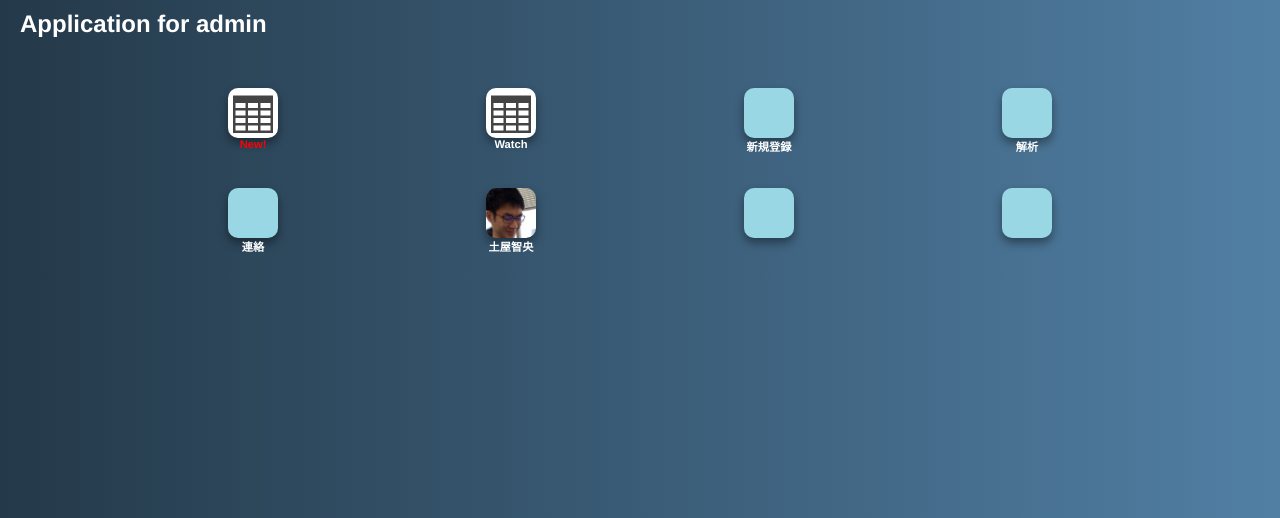
After one commit to azm17/app0702, a Flask app: template templates/admin_main.html in a window 1280 px wide. The commit adds this page. Shown: the top 518 px of the page. Run offline with Flask 2, Linux system fonts and the light colour scheme; the template is opened without the code that fills it, so the values that code supplies are empty.

Commit message:
admin page

```diff
--- a/data_azumi.csv
+++ b/data_azumi.csv
@@ -9,3 +9,4 @@
 7,2019-07-03,59.0,58.0,Twitter,3.0,3.0,2,20.0
 8,2019-07-05,60.0,60.0,腹筋,1.0,0.5,1,4.0
 9,2019-07-05,60.0,60.0,腹筋,1.0,0.5,1,2.0
+10,2019-07-05,60.0,60.0,腹筋,1.0,0.5,1,1.0
--- a/my_function2_demo.py
+++ b/my_function2_demo.py
@@ -18,8 +18,6 @@ def kakunin(user_name,user_pass,port,host,db_name):
     connected=False
     if user_pass==user_dic[user_name]:
         connected=True
-    else:
-        pass
     return connected
 
 def sql_data_send(user_name,user_pass,port,host,db_name,weight_after,weight_before,contents,time,moisture,tenki,shitsudo):
--- /dev/null
+++ b/static/css/admin_main.css
@@ -0,0 +1,69 @@
+* {
+  margin: 0;
+}
+body {
+  background-image: linear-gradient(to right, #243949 0%, #517fa4 100%);
+  /*background: #c6e6ee;*/
+  /*background-image: linear-gradient(-20deg, #6e45e2 0%, #88d3ce 100%);*/
+  font-family: 'Avenir','Helvetica Neue','Helvetica','Arial','Hiragino Sans','ヒラギノ角ゴシック',YuGothic,'Yu Gothic','メイリオ', Meiryo,'ＭＳ Ｐゴシック','MS PGothic'
+}
+main {
+  /*background-image: linear-gradient(to top, #f3e7e9 0%, #e3eeff 99%, #e3eeff 100%);*/
+  /*background: white;*/
+  font-weight: bold;
+  margin: 10px 20px;
+  padding-bottom:  30px;
+
+}
+h2 {
+  /*background: #02badd;*/
+  color: white
+}
+.parent {
+  display: flex;
+  margin-top: 50px;
+}
+.parent01 {
+  justify-content: space-evenly;
+}
+.parent02 {
+  justify-content: space-evenly;
+}
+.parent03 {
+  justify-content: space-evenly;
+}
+.child {
+  width: 50px;
+  height: 50px;
+  background: #98d7e3;
+  color:white;
+  text-decoration: none;
+  box-shadow: 0px 5px 10px 0px rgba(0,0,0,0.4);
+  border-radius: 10px;
+  background-size: 100%;
+}
+.childnew {
+  background: white;
+  background-repeat: no-repeat;
+  background-position: center;
+  background-image: url("../img/icon.png");
+  background-size: 80%;
+}
+.child1 {
+  background: white;
+  background-repeat: no-repeat;
+  background-position: center;
+  background-image: url("../img/icon.png");
+  background-size: 80%;
+}
+.child2 {
+  background-image: url("../img/tty.png");
+}
+p {
+  transform: translate(0px,50px);
+  text-align: center;
+  font-size: 0.7em;
+}
+.p_red {
+  color: red;
+}
--- /dev/null
+++ b/templates/admin_main.html
@@ -0,0 +1,25 @@
+<!DOCTYPE html>
+<html lang="ja">
+<head>
+	<meta name="viewport" content="width=device-width,initial-scale=1.0,minimum-scale=1.0">
+	<meta charset="utf-8">
+	<link rel="stylesheet" type="text/css" href="../static/css/admin_main.css">
+	<title>Sign in</title>
+</head>
+<body>
+	<main>
+		<h2>Application for admin</h2>
+		<div class="parent parent01">
+		  <a class="child childnew" href="https://www.yahoo.co.jp/"><p class="p_red">New!</p></a>
+		  <a class="child child1" href="https://www.yahoo.co.jp/"><p>Watch</p></a>
+		  <a class="child " href="https://www.yahoo.co.jp/"><p>新規登録</p></a>
+		  <a class="child " href="https://www.yahoo.co.jp/"><p>解析</p></a>
+		</div>
+		<div class="parent parent02">
+		  <a class="child " href="https://www.yahoo.co.jp/"><p>連絡</p></a>
+		  <a class="child child2" href=https://wwp.shizuoka.ac.jp/ichinose/><p>土屋智央</p></a>
+		  <div class="child"></div>
+		  <div class="child"></div>
+		</div>
+	</main>
+</body>
--- a/templates/hello.html
+++ b/templates/hello.html
@@ -1,5 +1,5 @@
 {% extends "layout.html" %}
 {% block content %}
-<h3>今日もトレーニングお疲れ様です。</h3>
-こんにちは。{{ name }}さん。
+<h3>こんにちは。{{ name }}さん。</h3>
+今日もトレーニングお疲れ様です。
 {% endblock %}
```
Also changed, not shown: data_kenshin.csv (+13 -0 lines), server_test.py (+54 -17 lines), templates/admin_index.html (+13 -20 lines), templates/index.html (+5 -7 lines), static/img/icon.png (added), static/img/tty.PNG (added).
